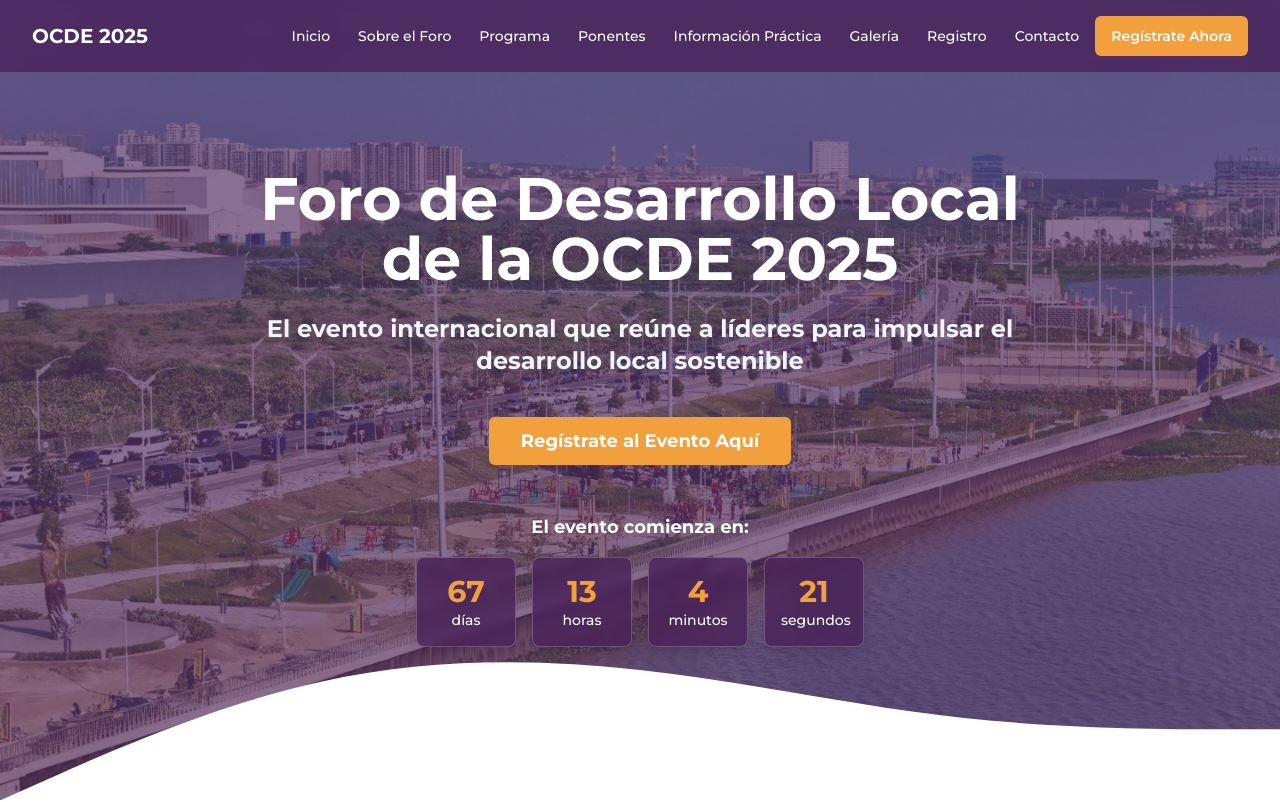
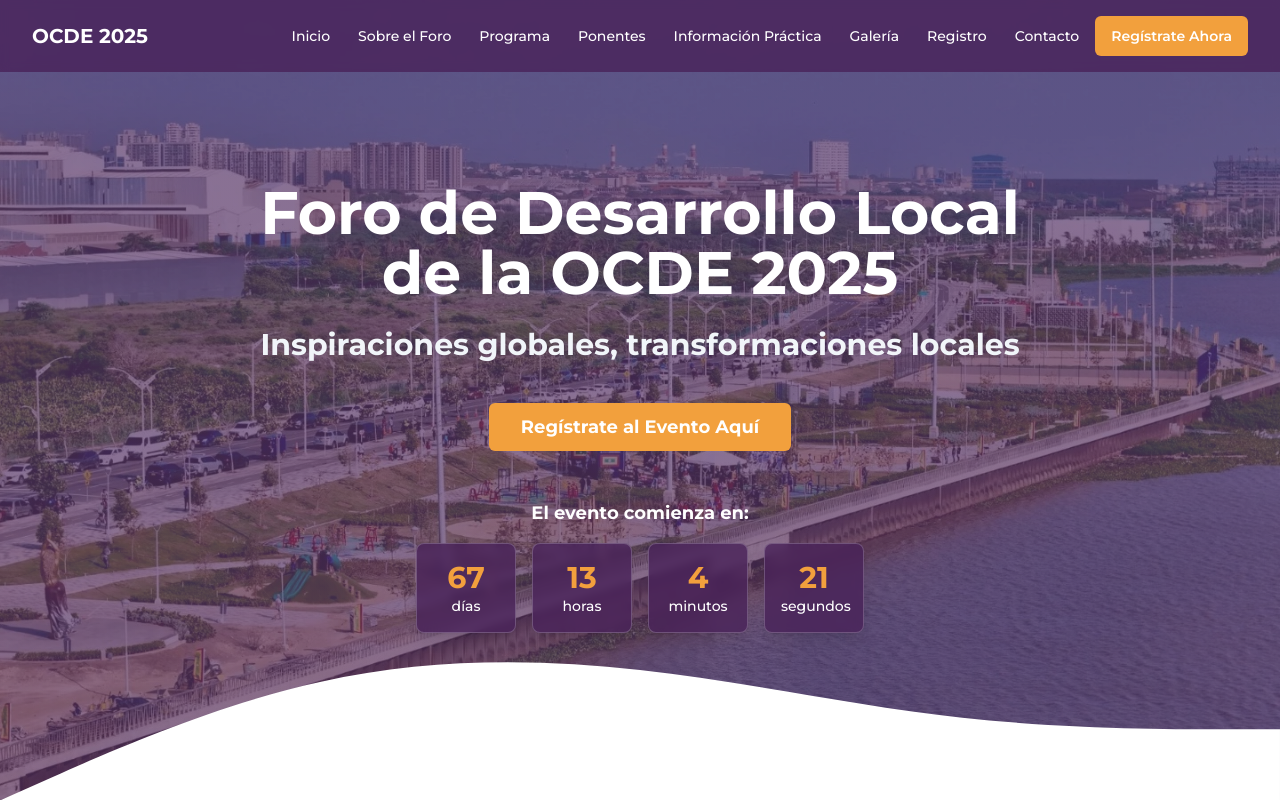
Before and after one commit to luigydlty/barranquilla-ocde-converge, a React (Vite) app: page / in a window 1280 px wide. Shown: the top 802 px of the page. Built offline with nearby package versions, Linux system fonts and the light colour scheme.

Commit message:
Visual edit in Lovable
Edited UI in Lovable

```diff
--- a/src/components/Hero.tsx
+++ b/src/components/Hero.tsx
@@ -16,9 +16,7 @@ const Hero = () => {
 
 
 
-          <p className="text-xl md:text-2xl mb-10 animate-fade-up text-slate-100 font-bold">
-            El evento internacional que reúne a líderes para impulsar el desarrollo local sostenible
-          </p>
+          <p className="text-xl mb-10 animate-fade-up text-slate-100 font-bold md:text-3xl">Inspiraciones globales, transformaciones locales</p>
 
           <div className="flex justify-center mb-12">
             <Button size="lg" className="bg-custom-orange hover:bg-custom-orange/90 text-white font-bold text-lg px-8 py-6">
```
